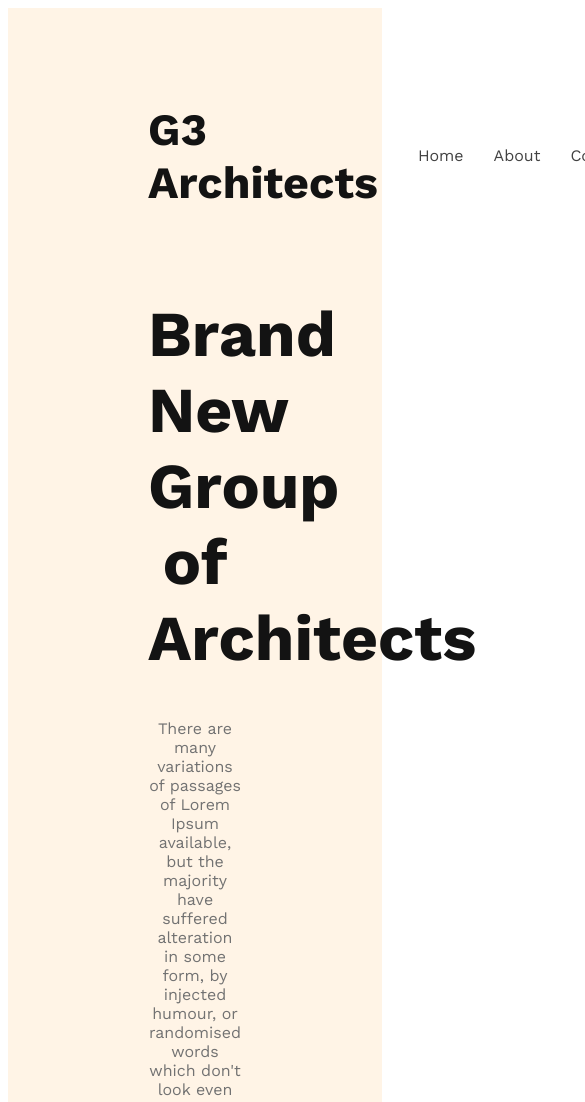
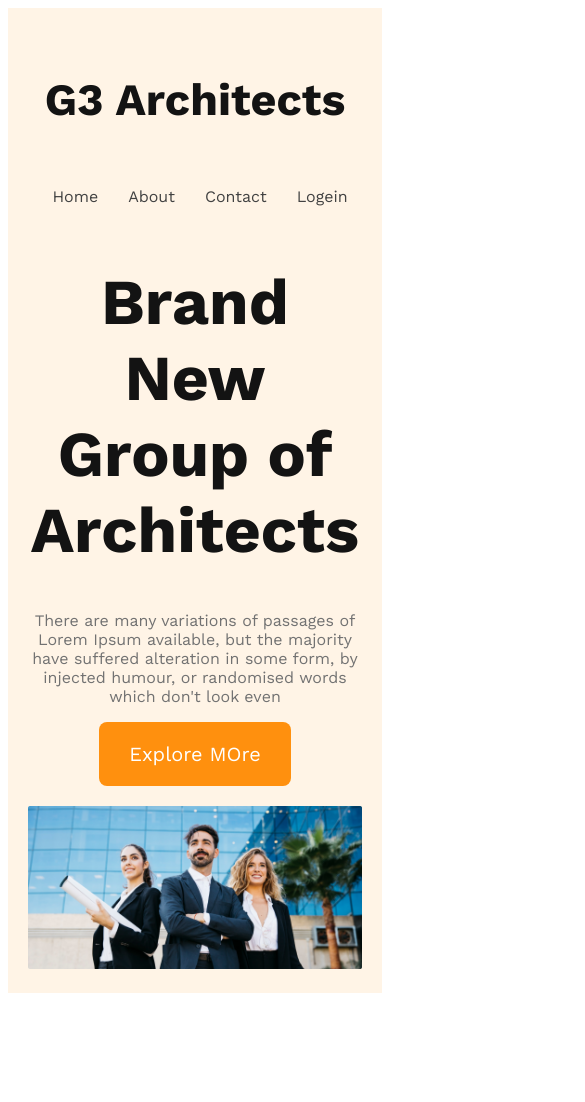
Before and after one commit to Boniaminshawon/g3-architect-website, a plain HTML site: page index.html in a window 390 px wide. Shown: the top 1102 px of the page, 585 px wide, since content can reach past the window. After the commit the page ends 1001 px from the top, so only its background shows below. Drawn offline with nearby package versions, Linux system fonts and the light colour scheme.

Commit message:
finished the header section with responsive for mobile and medium devices

```diff
--- a/styles/style.css
+++ b/styles/style.css
@@ -5,50 +5,91 @@
     /* font-family: 'Open Sans', sans-serif; */
     font-family: 'Work Sans', sans-serif;
 }
-.btn-primary{
 
+.btn-primary {
+    border-radius: 8px;
+    color: #FFFFFF;
+    background: #FF900E;
+    padding: 20px 30px;
+    font-size: 1.25rem;
+    cursor: pointer;
+    border: none;
 }
 
 /* header styles */
-header{
+header {
     background: rgba(255, 144, 14, 0.10);
     padding: 50px 140px;
 }
-nav{
+
+nav {
     display: flex;
     justify-content: space-between;
     align-items: center;
 }
-nav h3{
+
+nav h3 {
     font-size: 2.8rem;
     font-weight: 700px;
     color: #131313;
 }
-nav ul{
+
+nav ul {
     display: flex;
 
 }
-nav li{
+
+nav li {
     list-style: none;
     margin-right: 30px;
     font-size: 1rem;
     font-weight: 500px;
 }
-nav li a{
+
+nav li a {
     text-decoration: none;
     color: #424242;
 }
+
 /* banner styles */
-.banner-content{
+.banner-content {
     max-width: 800px;
     text-align: center;
     margin: 0 auto;
 }
-.banner-title{
+
+.banner-title {
     font-size: 4rem;
     font-weight: 700;
     color: #131313;
 }
-.banner-description{
+
+.banner-description {
     color: #727272;
 }
+.banner img{
+    width: 100%;
+    margin-top: 20px;
+}
+
+/* responsive media queries */
+/* mobile devices */
+@media screen and (max-width:576px) {
+    header{
+        padding: 20px;
+    }
+    nav{
+        flex-direction: column;
+    }
+
+
+}
+/* tablet or medium devices */
+@media screen and (min-width:576px) and (max-width:960px) {
+    header{
+        padding: 50px;
+    }
+    nav{
+        flex-direction: column;
+    }
+}
```
